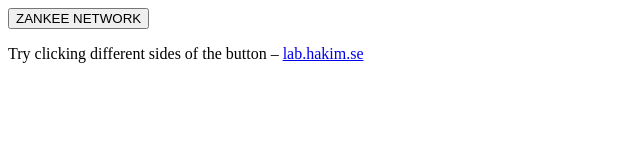
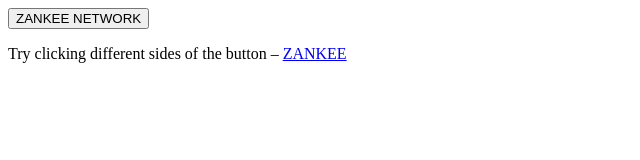
Before and after one commit to zankee/OPENWRT, a plain HTML site: page index.html in a window 1280 px wide. Shown: the full height of the page, 0-640 px from the left. Drawn offline with Linux system fonts and the light colour scheme.

Commit message:
Update index.html

```diff
--- a/index.html
+++ b/index.html
@@ -3,4 +3,4 @@
 <button class="btn-front">ZANKEE NETWORK</button></a>
 </body>
 
-<p class="description">Try clicking different sides of the button – <a href="http://lab.hakim.se/" target="_blank">lab.hakim.se</a></p>
+<p class="description">Try clicking different sides of the button – <a href="http://zankee.my.id/" target="_blank">ZANKEE</a></p>
```
